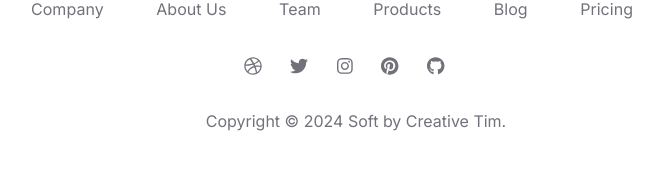
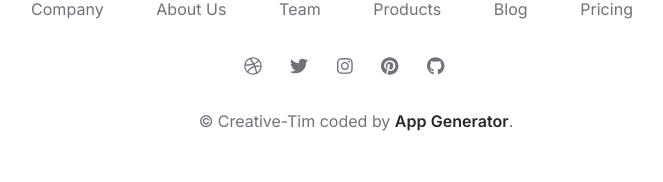
Before and after one commit to app-generator/django-admin-soft-dashboard, a Django app: template admin_soft/templates/accounts/register.html in a window 1280 px wide. Shown: the part 995-1177 px from the top of the page, without its empty margins (284-947 px from the left). Run offline with Django 3.2, Linux system fonts and the light colour scheme; the template is opened without the code that fills it, so the values that code supplies are empty; some libraries are stand-ins or nearby versions.

Commit message:
v1.0.21 - Update Links (minor)

```diff
--- a/admin_soft/templates/layouts/base-auth.html
+++ b/admin_soft/templates/layouts/base-auth.html
@@ -110,9 +110,7 @@
       <div class="row">
         <div class="col-8 mx-auto text-center mt-1">
           <p class="mb-0 text-secondary">
-            Copyright © <script>
-              document.write(new Date().getFullYear())
-            </script> Soft by Creative Tim.
+            &copy; Creative-Tim coded by <a href="https://app-generator.dev" class="font-weight-bold">App Generator</a>.
           </p>
         </div>
       </div>
--- a/setup.py
+++ b/setup.py
@@ -8,7 +8,7 @@ os.chdir(os.path.normpath(os.path.join(os.path.abspath(__file__), os.pardir)))
 
 setup(
 name='django-admin-soft-dashboard',
-version='1.0.20',
+version='1.0.21',
 zip_safe=False,
 packages=find_packages(),
 include_package_data=True,
```
Also changed, not shown: CHANGELOG.md.
